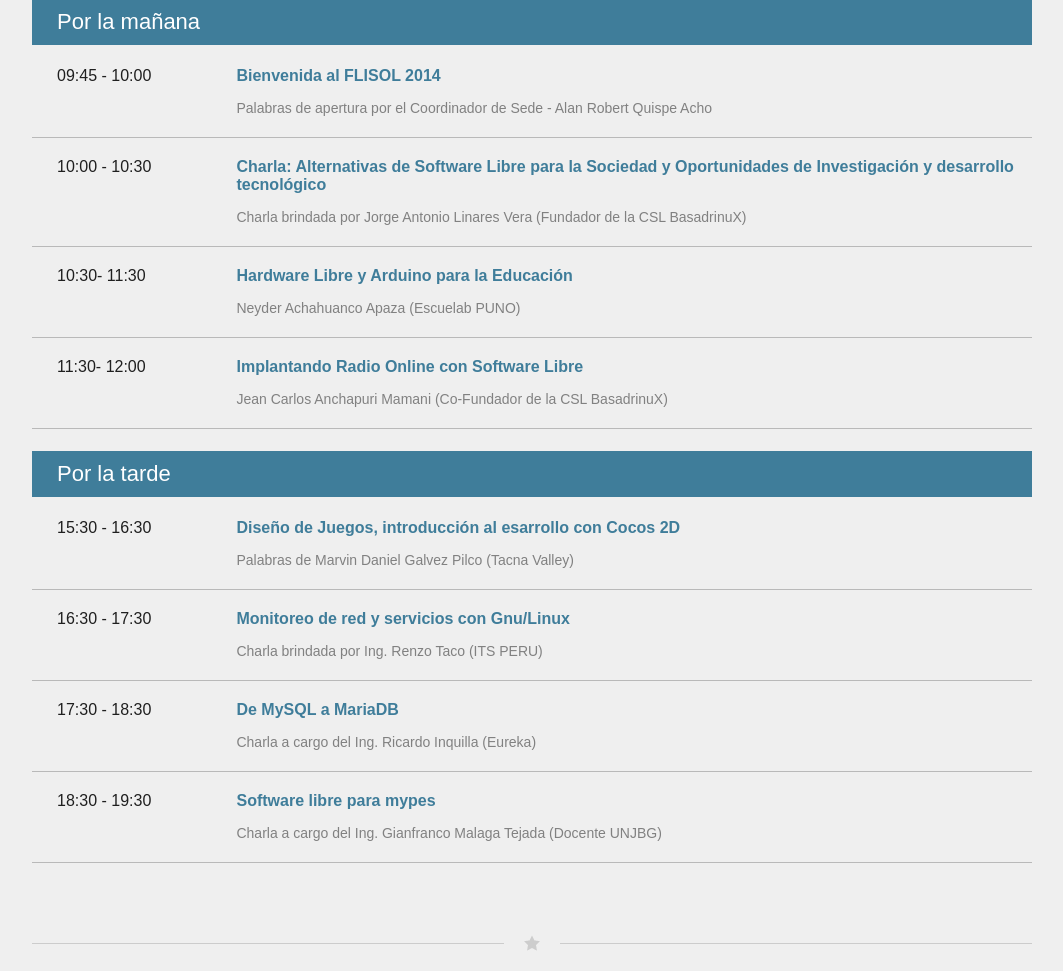
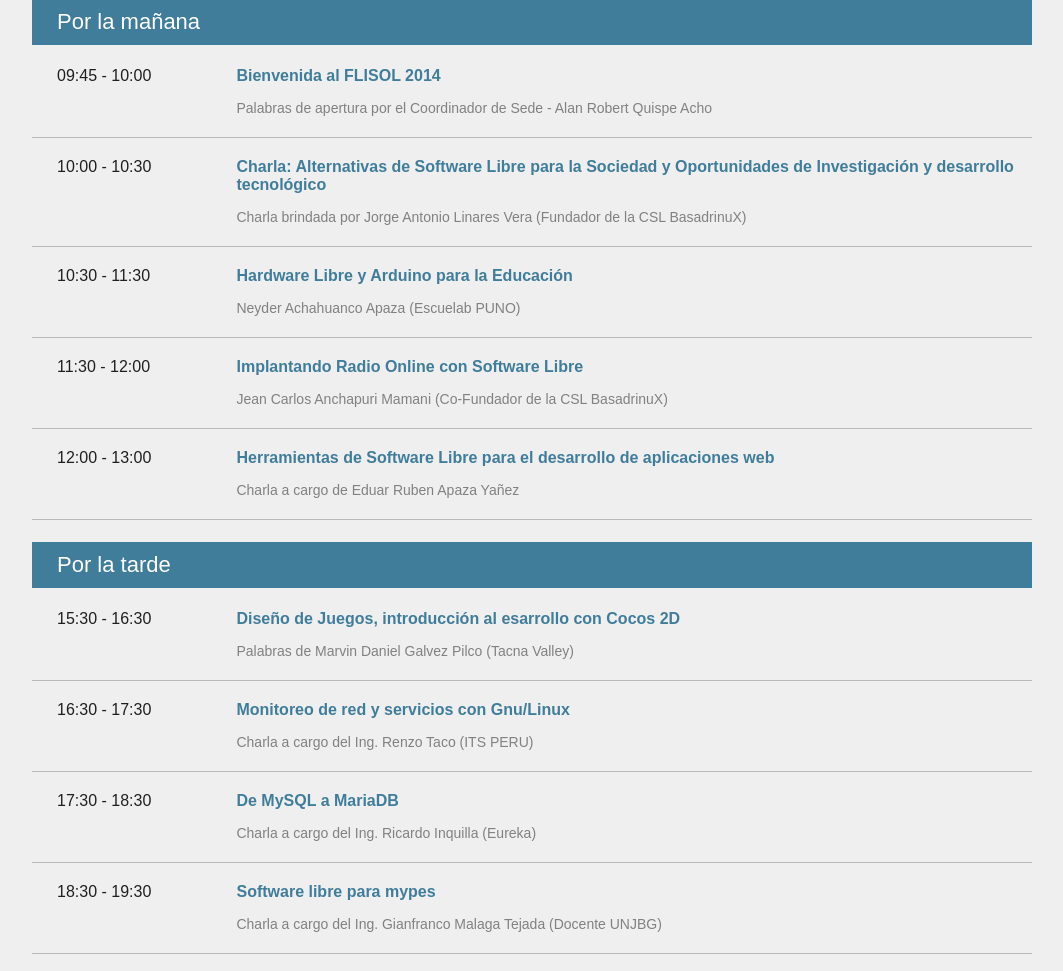
Before and after one commit to flisoltacna/flisoltacna2014, a Django app: page / in a window 1280 px wide. Shown: the part 2003-2974 px from the top of the page, without its empty margins (108-1171 px from the left). Run offline with Django 3.2, Linux system fonts and the light colour scheme; some libraries are stand-ins or nearby versions; some web fonts are replaced.

Commit message:
Nuevos cambios al cronograma

```diff
--- a/flisol/templates/base.html
+++ b/flisol/templates/base.html
@@ -146,17 +146,24 @@
 				</div>
  			</div>
  			<div class="cronograma-actividad">
- 				<div class="hora">10:30- 11:30</div>
+ 				<div class="hora">10:30 - 11:30</div>
  				<div class="detalle">
  					<span class="titulo">Hardware Libre y Arduino para la Educación</span>
  					<span class="detalle">Neyder Achahuanco Apaza (Escuelab PUNO)</span>
  				</div>
  			</div>
 			<div class="cronograma-actividad">
- 				<div class="hora">11:30- 12:00</div>
+ 				<div class="hora">11:30 - 12:00</div>
  				<div class="detalle">
  					<span class="titulo">Implantando Radio Online con Software Libre</span>
  					<span class="detalle">Jean Carlos Anchapuri Mamani (Co-Fundador de la CSL BasadrinuX)</span>
+ 				</div>
+ 			</div>
+ 			<div class="cronograma-actividad">
+ 				<div class="hora">12:00 - 13:00</div>
+ 				<div class="detalle">
+ 					<span class="titulo">Herramientas de Software Libre para el desarrollo de aplicaciones web</span>
+ 					<span class="detalle">Charla a cargo de Eduar Ruben Apaza Yañez </span>
  				</div>
  			</div>
  			<p>Por la tarde</p>
@@ -171,7 +178,7 @@
  				<div class="hora">16:30 - 17:30</div>
  				<div class="detalle">
  					<span class="titulo">Monitoreo de red y servicios con Gnu/Linux</span>
- 					<span class="detalle">Charla brindada por Ing. Renzo Taco (ITS PERU)</span>
+ 					<span class="detalle">Charla a cargo del Ing. Renzo Taco (ITS PERU)</span>
  				</div>
  			</div>
  			<div class="cronograma-actividad">
```
